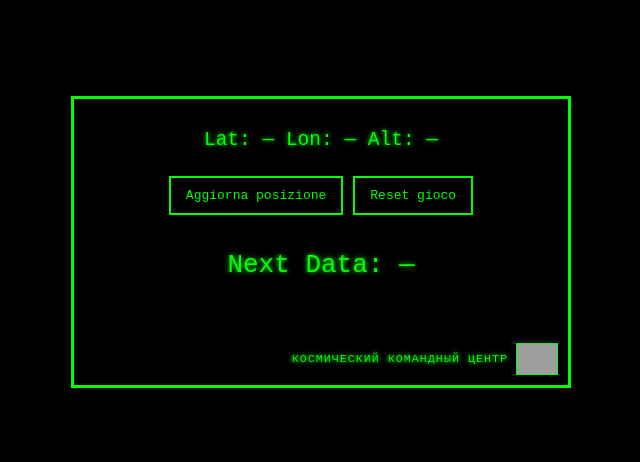
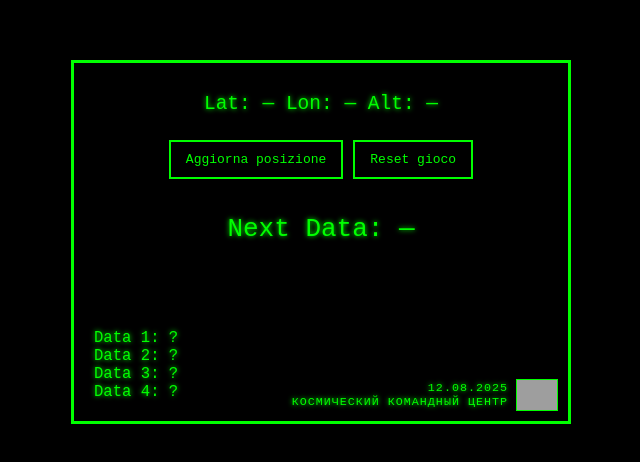
Before and after one commit to Markavallo/MadreRussia, a plain HTML site: page index.html in a window 1280 px wide. Shown: the part 158-620 px from the top of the page, without its empty margins (319-959 px from the left). Drawn offline with Linux system fonts and the light colour scheme; grey boxes are pictures that could not be loaded.

Commit message:
Update index.html

```diff
--- a/index.html
+++ b/index.html
@@ -128,10 +128,10 @@
 <script>
 // === CONFIG ==
 const targets = [
-  { name: "Data 1", desc: "Giacimenti di ghiaccio", Lat: 44.324777 Lon: 7.554398 },
-  { name: "Data 2", desc: "Tempeste di polvere globali", Lat: 44.324777 Lon: 7.554398},
-  { name: "Data 3", desc: "Radiazione cosmica solare", Lat: 44.324777 Lon: 7.554398 },
-  { name: "Data 4", desc: "Gravità", Lat: 44.324777 Lon: 7.554398 }
+  { name: "Data 1", desc: "Giacimenti di ghiaccio", Lat: 44.324777, Lon: 7.554398 },
+  { name: "Data 2", desc: "Tempeste di polvere globali", Lat: 44.324777, Lon: 7.554398},
+  { name: "Data 3", desc: "Radiazione cosmica solare", Lat: 44.324777, Lon: 7.554398 },
+  { name: "Data 4", desc: "Gravità", Lat: 44.324777, Lon: 7.554398 }
 ];
 const ACQUIRE_RANGE = 50; // metri
 
```
